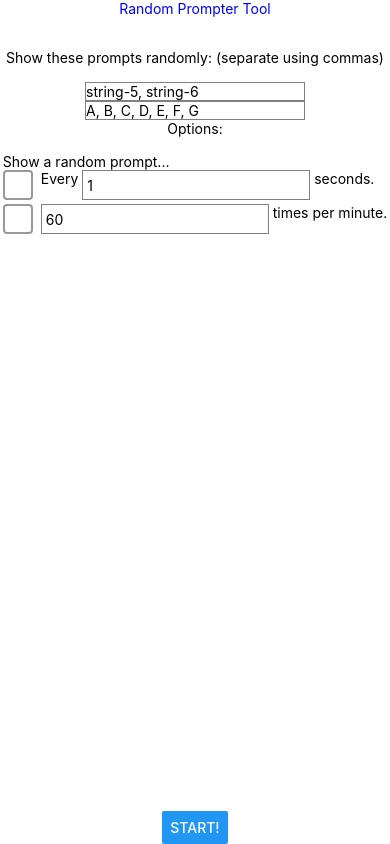
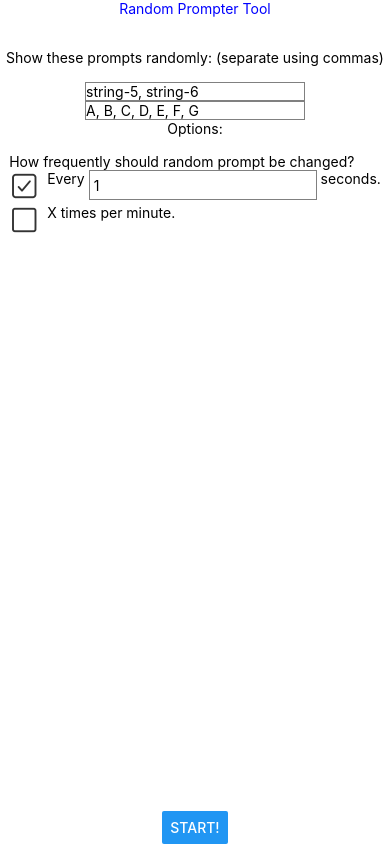
Before and after one commit to willemodendaal/random-prompter-app2, a React Native app: screen / in a window 390 px wide. Built offline with nearby package versions, Linux system fonts and the light colour scheme.

Commit message:
WIP tempo choosing

```diff
--- a/components/MyCheckBox.tsx
+++ b/components/MyStatelessCheckBox.tsx
@@ -1,28 +1,26 @@
 import { useState } from "react";
 import { Pressable, StyleSheet, View, Text } from "react-native";
+import { Ionicons } from '@expo/vector-icons';
 
-export default function MyCheckBox({ label, initialValue, onValueChanged }
+export default function MyStatelessCheckBox({ label, value, onValueChanged }
     : {
         label: string,
-        initialValue: boolean,
+        value: boolean,
         onValueChanged: (newVal: boolean) => void
     }) {
 
-    const [isChecked, setIsChecked] = useState(initialValue);
-
     const onButtonPress = () => {
-        setIsChecked(!isChecked);
-        onValueChanged(!isChecked);
+        onValueChanged(!value);
     };
-
-    const checkStyle = isChecked ? styles.checked : styles.unchecked;
 
     return (
         <View style={styles.container}>
             <Pressable
                 style={styles.button}
                 onPress={onButtonPress}>
-                <Text style={checkStyle}>
+                <Text style={styles.checkBorder}>
+                    {!value && <Ionicons name="square-outline" size={30} color="#333" />}
+                    {value && <Ionicons name="checkbox-outline" size={30} color="#333" />}
                 </Text>
             </Pressable>
             <Text style={styles.label}>{label}</Text>
@@ -41,18 +39,9 @@ const styles = StyleSheet.create({
         flexGrow: 1,
         marginLeft: 8
     },
-    checked: {
-        borderWidth: 2,
-        borderColor: '#999',
-        borderRadius: 4,
+    checkBorder: {
         width: 30,
-        height: 30
+        height: 30,
     },
-    unchecked: {
-        borderWidth: 2,
-        borderColor: 'blue',
-        borderRadius: 4,
-        width: 30,
-        height: 30
-    }
+
 });
--- a/components/TempoChooser.tsx
+++ b/components/TempoChooser.tsx
@@ -2,7 +2,7 @@ import { useEffect, useState } from "react";
 import { StyleSheet, Text, TextInput, View } from 'react-native';
 import { convertBpmToDelayMs, convertDelayMsToBpm } from '../domain/BpmToTempoConverter';
 
-import MyCheckBox from "./MyCheckBox";
+import MyStatelessCheckBox from "./MyStatelessCheckBox";
 
 const MaxDelaySeconds = 60 * 60; // 60 minutes, seems like a more than reasonable max.
 const MaxBpm = 1000;  // Every 30ms. Good enough.
@@ -51,6 +51,7 @@ export default function TempoChooser({ onTempoChanged, initialValue }
     const [bpmStr, setBpmStr] = useState("" + initialValue);
     const [isValid, setIsValid] = useState(true);
     const [delaySecondsStr, setDelaySecondsStr] = useState("" + delayMsToDelaySeconds(convertBpmToDelayMs(initialValue)));
+    const [kindOfTiming, setKindOfTiming] = useState<KindOfTiming>(KindOfTiming.DelaySeconds);
 
     const onBpmChanged = (newBpmStr: string) => {
         if (!isValidBpm(newBpmStr)) {
@@ -88,17 +89,44 @@ export default function TempoChooser({ onTempoChanged, initialValue }
         }
     };
 
-    const onChangeMainOption = (kindOfTiming: KindOfTiming): void => {
+    const onChangeMainOption = (newKindOfTiming: KindOfTiming): void => {
+        setKindOfTiming(newKindOfTiming);
     }
 
-    return (
-        <View style={styles.container}>
-            <View>
-                <Text>Show a random prompt...</Text>
-                <View style={styles.row}>
-                    <MyCheckBox
+    // Consts
+    const kindOfTimingIsBpm = (kindOfTiming === KindOfTiming.Bpm);
+    const kindOfTimingIsDelaySeconds = (kindOfTiming === KindOfTiming.DelaySeconds);
+
+    const checkedBpmRow = (<View style={styles.row}>
+        <MyStatelessCheckBox
             label=""
-                        onValueChanged={() => onChangeMainOption(KindOfTiming.DelaySeconds)} initialValue={true}></MyCheckBox>
+            onValueChanged={() =>
+                onChangeMainOption(KindOfTiming.Bpm)}
+            value={true}></MyStatelessCheckBox>
+
+        <TextInput
+            onChangeText={onBpmChanged}
+            style={styles.input}
+            value={bpmStr}></TextInput>
+        <Text style={styles.label}> times per minute.</Text>
+
+    </View>);
+
+    const unCheckedBpmRow = (<View style={styles.row}>
+        <MyStatelessCheckBox
+            label=""
+            onValueChanged={() =>
+                onChangeMainOption(KindOfTiming.Bpm)}
+            value={false}></MyStatelessCheckBox>
+
+        <Text style={styles.label}>X times per minute.</Text>
+    </View>);
+
+    const checkedDelaySecondsRow = (<View style={styles.row}>
+        <MyStatelessCheckBox
+            label=""
+            onValueChanged={() => onChangeMainOption(KindOfTiming.DelaySeconds)}
+            value={true}></MyStatelessCheckBox>
 
         <Text style={styles.label}>Every </Text>
         <TextInput
@@ -106,19 +134,23 @@ export default function TempoChooser({ onTempoChanged, initialValue }
             style={styles.input}
             value={delaySecondsStr}></TextInput>
         <Text style={styles.label}> seconds.</Text>
-                </View>
-                <View style={styles.row}>
-                    <MyCheckBox
+    </View>);
+
+    const unCheckedDelaySecondsRow = (<View style={styles.row}>
+        <MyStatelessCheckBox
             label=""
-                        onValueChanged={() => onChangeMainOption(KindOfTiming.Bpm)} initialValue={true}></MyCheckBox>
+            onValueChanged={() => onChangeMainOption(KindOfTiming.DelaySeconds)}
+            value={false}></MyStatelessCheckBox>
 
-                    <TextInput
-                        onChangeText={onBpmChanged}
-                        style={styles.input}
-                        value={bpmStr}></TextInput>
-                    <Text style={styles.label}> times per minute.</Text>
+        <Text style={styles.label}>Every X seconds.</Text>
+    </View>);
 
-                </View>
+    return (
+        <View style={styles.container}>
+            <View>
+                <Text>How frequently should random prompt be changed?</Text>
+                {kindOfTimingIsDelaySeconds ? checkedDelaySecondsRow : unCheckedDelaySecondsRow}
+                {kindOfTimingIsBpm ? checkedBpmRow : unCheckedBpmRow}
             </View>
         </View>
     );
--- a/package.json
+++ b/package.json
@@ -15,6 +15,7 @@
   },
   "dependencies": {
     "@expo/metro-runtime": "~3.1.3",
+    "@expo/vector-icons": "^14.0.0",
     "@types/react": "~18.2.45",
     "expo": "~50.0.6",
     "expo-status-bar": "~1.11.1",
```
Also changed, not shown: assets/check.svg (added), 1 other file (tests, documents, lock files or other folders). Lines whose indentation alone changed are shown as unchanged.
